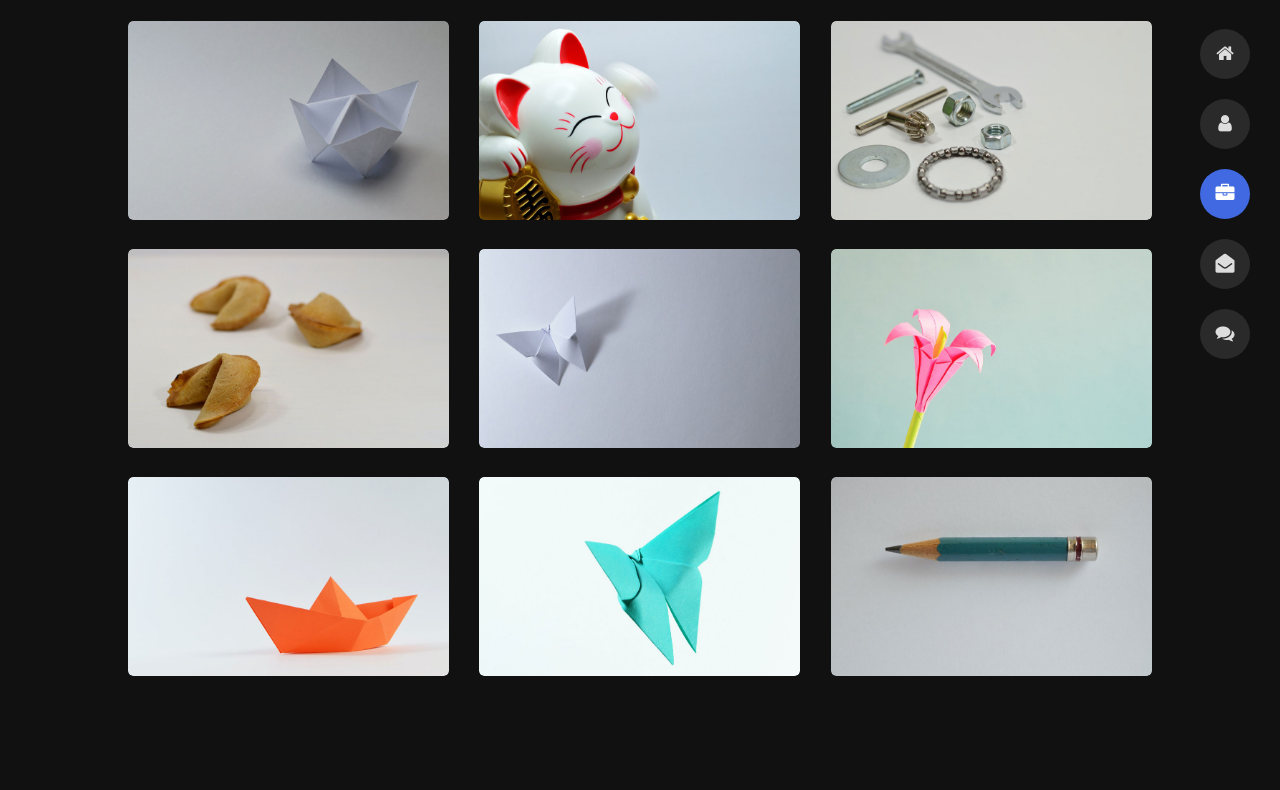
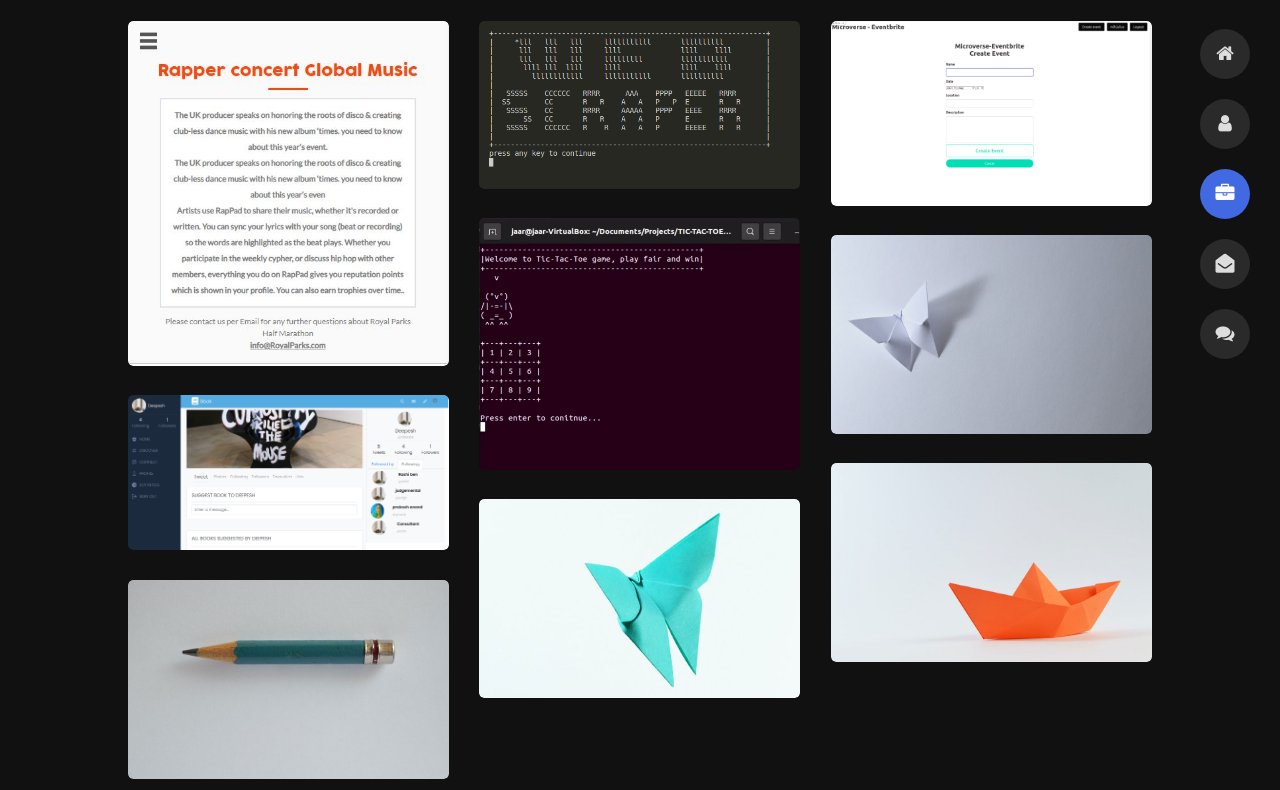
Before and after one commit to errea/my_portfolio, a plain HTML site: page portfolio.html in a window 1280 px wide. Shown: the part 206-996 px from the top of the page. Before the commit the page ends 957 px from the top, so only its background shows below. Drawn offline with nearby package versions, Linux system fonts and the light colour scheme.

Commit message:
Add modifications to site WIP

```diff
--- a/portfolio.html
+++ b/portfolio.html
@@ -97,8 +97,8 @@
 <!-- Header Ends -->
 <!-- Page Title Starts -->
 <section class="title-section text-left text-sm-center revealator-slideup revealator-once revealator-delay1">
-    <h1>my <span>portfolio</span></h1>
-    <span class="title-bg">works</span>
+    <h1>My <span>Works</span></h1>
+    <span class="title-bg">Works</span>
 </section>
 <!-- Page Title Ends -->
 <!-- Main Content Starts -->
@@ -110,32 +110,32 @@
                 <!-- Portfolio Item Starts -->
                 <li>
                     <figure>
-                        <img src="img/projects/project-1.jpg" alt="Portolio Image" />
-                        <div><span>Image Project</span></div>
+                        <img src="img/projects/html.jpeg" alt="Portolio Image" />
+                        <div><span>HTML/CSS Project</span></div>
                     </figure>
                 </li>
                 <!-- Portfolio Item Ends -->
                 <!-- Portfolio Item Starts -->
                 <li>
                     <figure>
-                        <img src="img/projects/project-2.jpg" alt="Portolio Image" />
-                        <div><span>Youtube Project</span></div>
+                        <img src="img/projects/welcomescreen.png" alt="Portolio Image" />
+                        <div><span>All Ruby Project</span></div>
                     </figure>
                 </li>
                 <!-- Portfolio Item Ends -->
                 <!-- Portfolio Item Starts -->
                 <li>
                     <figure>
-                        <img src="img/projects/project-3.jpg" alt="Portolio Image" />
-                        <div><span>Slider Project</span></div>
+                        <img src="img/projects/gh.png" alt="Portolio Image" />
+                        <div><span>All Rails project</span></div>
                     </figure>
                 </li>
                 <!-- Portfolio Item Ends -->
                 <!-- Portfolio Item Starts -->
                 <li>
                     <figure>
-                        <img src="img/projects/project-4.jpg" alt="Portolio Image" />
-                        <div><span>Local Video Project</span></div>
+                        <img src="img/projects/jk.gif" alt="Portolio Image" />
+                        <div><span>Microvere Database Project</span></div>
                     </figure>
                 </li>
                 <!-- Portfolio Item Ends -->
@@ -143,15 +143,15 @@
                 <li>
                     <figure>
                         <img src="img/projects/project-5.jpg" alt="Portolio Image" />
-                        <div><span>Image Project</span></div>
+                        <div><span>Bot Project</span></div>
                     </figure>
                 </li>
                 <!-- Portfolio Item Ends -->
                 <!-- Portfolio Item Starts -->
                 <li>
                     <figure>
-                        <img src="img/projects/project-6.jpg" alt="Portolio Image" />
-                        <div><span>Image Project</span></div>
+                        <img src="img/projects/km.png" alt="Portolio Image" />
+                        <div><span>Project</span></div>
                     </figure>
                 </li>
                 <!-- Portfolio Item Ends -->
@@ -159,7 +159,7 @@
                 <li>
                     <figure>
                         <img src="img/projects/project-7.jpg" alt="Portolio Image" />
-                        <div><span>Image Project</span></div>
+                        <div><span>Algorithm and Data Structures Project</span></div>
                     </figure>
                 </li>
                 <!-- Portfolio Item Ends -->
@@ -167,7 +167,7 @@
                 <li>
                     <figure>
                         <img src="img/projects/project-8.jpg" alt="Portolio Image" />
-                        <div><span>Image Project</span></div>
+                        <div><span> Freelance Project</span></div>
                     </figure>
                 </li>
                 <!-- Portfolio Item Ends -->
@@ -175,7 +175,7 @@
                 <li>
                     <figure>
                         <img src="img/projects/project-9.jpg" alt="Portolio Image" />
-                        <div><span>Image Project</span></div>
+                        <div><span>Learn and Grow Project</span></div>
                     </figure>
                 </li>
                 <!-- Portfolio Item Ends -->
@@ -190,25 +190,25 @@
                     <figure>
                         <!-- Project Details Starts -->
                         <figcaption>
-                            <h3>Image Project</h3>
+                            <h3>HTML/CSS Project</h3>
                             <div class="row open-sans-font">
                                 <div class="col-12 col-sm-6 mb-2">
-                                    <i class="fa fa-file-text-o pr-2"></i><span class="project-label">Project </span>: <span class="ft-wt-600 uppercase">Website</span>
+                                    <i class="fa fa-file-text-o pr-2"></i><span class="project-label">Project </span>: <span class="ft-wt-600 uppercase">Rapper concert website [Microverse Capstone]</span>
                                 </div>
                                 <div class="col-12 col-sm-6 mb-2">
-                                    <i class="fa fa-user-o pr-2"></i><span class="project-label">Client </span>: <span class="ft-wt-600 uppercase">Envato</span>
+                                    <i class="fa fa-user-o pr-2"></i><span class="project-label">Client </span>: <span class="ft-wt-600 uppercase">Rap God Concerts Event</span>
                                 </div>
                                 <div class="col-12 col-sm-6 mb-2">
                                     <i class="fa fa-code pr-2"></i><span class="project-label">Langages </span>: <span class="ft-wt-600 uppercase">HTML, CSS, Javascript</span>
                                 </div>
                                 <div class="col-12 col-sm-6 mb-2">
-                                    <i class="fa fa-external-link pr-2"></i><span class="project-label">Preview </span>: <span class="ft-wt-600 uppercase"><a href="portfolio.html#" target="_blank">www.envato.com</a></span>
+                                    <i class="fa fa-external-link pr-2"></i><span class="project-label">Preview </span>: <span class="ft-wt-600 uppercase"><a href="https://angry-roentgen-d1f203.netlify.app/" target="_blank">Project Link</a></span>
                                 </div>
                             </div>
                         </figcaption>
                         <!-- Project Details Ends -->
                         <!-- Main Project Content Starts -->
-                        <img src="img/projects/project-1.jpg" alt="Portolio Image" />
+                        <img src="img/projects/html.jpeg" alt="Portolio Image" />
                         <!-- Main Project Content Ends -->
                     </figure>
                 </li>
@@ -218,26 +218,26 @@
                     <figure>
                         <!-- Project Details Starts -->
                         <figcaption>
-                            <h3>Youtube Project</h3>
+                            <h3>All Ruby Project</h3>
                             <div class="row open-sans-font">
                                 <div class="col-6 mb-2">
-                                    <i class="fa fa-file-text-o pr-2"></i><span class="project-label">Project </span>: <span class="ft-wt-600 uppercase">Video</span>
+                                    <i class="fa fa-file-text-o pr-2"></i><span class="project-label">Project </span>: <span class="ft-wt-600 uppercase">Tic-Tac-Toe</span>
                                 </div>
                                 <div class="col-6 mb-2">
                                     <i class="fa fa-user-o pr-2"></i><span class="project-label">Client </span>: <span class="ft-wt-600 uppercase">Videohive</span>
                                 </div>
                                 <div class="col-6 mb-2">
-                                    <i class="fa fa-code pr-2"></i><span class="project-label">Langages </span>: <span class="ft-wt-600 uppercase">Adobe After Effects</span>
+                                    <i class="fa fa-code pr-2"></i><span class="project-label">Langages </span>: <span class="ft-wt-600 uppercase">Ruby</span>
                                 </div>
                                 <div class="col-6 mb-2">
-                                    <i class="fa fa-external-link pr-2"></i><span class="project-label">Preview </span>: <span class="ft-wt-600 uppercase"><a href="portfolio.html#" target="_blank">www.videohive.net</a></span>
+                                    <i class="fa fa-external-link pr-2"></i><span class="project-label">Preview </span>: <span class="ft-wt-600 uppercase"><a href="https://github.com/errea/TIC-TAC-TOE" target="_blank">Tic Tac</a></span>
                                 </div>
                             </div>
                         </figcaption>
                         <!-- Project Details Ends -->
                         <!-- Main Project Content Starts -->
                         <div class="videocontainer">
-                            <iframe class="youtube-video" src="https://www.youtube.com/embed/7e90gBu4pas?enablejsapi=1&version=3&playerapiid=ytplayer" allowfullscreen></iframe>
+                            <iframe class="loom-video" src="https://www.loom.com/share/6cbff49a319c46e89a289d4f5c2bfbe8" allowfullscreen></iframe>
                         </div>
                         <!-- Main Project Content Ends -->
                     </figure>
@@ -248,19 +248,19 @@
                     <figure>
                         <!-- Project Details Starts -->
                         <figcaption>
-                            <h3>Slider Project</h3>
+                            <h3>All Ruby Project</h3>
                             <div class="row open-sans-font">
                                 <div class="col-6 mb-2">
-                                    <i class="fa fa-file-text-o pr-2"></i><span class="project-label">Project </span>: <span class="ft-wt-600 uppercase">Website</span>
+                                    <i class="fa fa-file-text-o pr-2"></i><span class="project-label">Project </span>: <span class="ft-wt-600 uppercase">Github codebase</span>
                                 </div>
                                 <div class="col-6 mb-2">
-                                    <i class="fa fa-user-o pr-2"></i><span class="project-label">Client </span>: <span class="ft-wt-600 uppercase">Themeforest</span>
+                                    <i class="fa fa-user-o pr-2"></i><span class="project-label">Client </span>: <span class="ft-wt-600 uppercase">Eventbrite</span>
                                 </div>
                                 <div class="col-6 mb-2">
-                                    <i class="fa fa-code pr-2"></i><span class="project-label">Langages </span>: <span class="ft-wt-600 uppercase">HTML, CSS, Javascript</span>
+                                    <i class="fa fa-code pr-2"></i><span class="project-label">Langages </span>: <span class="ft-wt-600 uppercase">HTML, ERB, Bootstrap, Ruby</span>
                                 </div>
                                 <div class="col-6 mb-2">
-                                    <i class="fa fa-external-link pr-2"></i><span class="project-label">Preview </span>: <span class="ft-wt-600 uppercase"><a href="portfolio.html#" target="_blank">www.themeforest.net</a></span>
+                                    <i class="fa fa-external-link pr-2"></i><span class="project-label">Preview </span>: <span class="ft-wt-600 uppercase"><a href="portfolio.html#" target="_blank">https://github.com/errea/Private-Events</a></span>
                                 </div>
                             </div>
                         </figcaption>
@@ -275,13 +275,13 @@
                             <!-- The slideshow -->
                             <div class="carousel-inner">
                                 <div class="carousel-item active">
-                                    <img src="img/projects/project-3.jpg" alt="slide 1">
+                                    <img src="img/projects/rspec.png" alt="slide 1">
                                 </div>
                                 <div class="carousel-item">
-                                    <img src="img/projects/project-2.jpg" alt="slide 2">
+                                    <img src="img/projects/rspec.png" alt="slide 2">
                                 </div>
                                 <div class="carousel-item">
-                                    <img src="img/projects/project-1.jpg" alt="slide 3">
+                                    <img src="img/projects/rspec.png" alt="slide 3">
                                 </div>
                             </div>
                         </div>
@@ -294,7 +294,7 @@
                     <figure>
                         <!-- Project Details Starts -->
                         <figcaption>
-                            <h3>Local Video Project</h3>
+                            <h3>Ruby Project</h3>
                             <div class="row open-sans-font">
                                 <div class="col-6 mb-2">
                                     <i class="fa fa-file-text-o pr-2"></i><span class="project-label">Project </span>: <span class="ft-wt-600 uppercase">Video</span>
@@ -303,7 +303,7 @@
                                     <i class="fa fa-user-o pr-2"></i><span class="project-label">Client </span>: <span class="ft-wt-600 uppercase">Videohive</span>
                                 </div>
                                 <div class="col-6 mb-2">
-                                    <i class="fa fa-code pr-2"></i><span class="project-label">Langages </span>: <span class="ft-wt-600 uppercase">Adobe Premium</span>
+                                    <i class="fa fa-code pr-2"></i><span class="project-label">Langages </span>: <span class="ft-wt-600 uppercase">HTML, CSS, ERB, RUBY</span>
                                 </div>
                                 <div class="col-6 mb-2">
                                     <i class="fa fa-external-link pr-2"></i><span class="project-label">Preview </span>: <span class="ft-wt-600 uppercase"><a href="portfolio.html#" target="_blank">www.envato.com</a></span>
@@ -324,7 +324,7 @@
                     <figure>
                         <!-- Project Details Starts -->
                         <figcaption>
-                            <h3>Image Project</h3>
+                            <h3>Ruby Project</h3>
                             <div class="row open-sans-font">
                                 <div class="col-6 mb-2">
                                     <i class="fa fa-file-text-o pr-2"></i><span class="project-label">Project </span>: <span class="ft-wt-600 uppercase">Website</span>
@@ -352,7 +352,7 @@
                     <figure>
                         <!-- Project Details Starts -->
                         <figcaption>
-                            <h3>Image Project</h3>
+                            <h3>Ruby Project</h3>
                             <div class="row open-sans-font">
                                 <div class="col-6 mb-2">
                                     <i class="fa fa-file-text-o pr-2"></i><span class="project-label">Project </span>: <span class="ft-wt-600 uppercase">Website</span>
@@ -380,7 +380,7 @@
                     <figure>
                         <!-- Project Details Starts -->
                         <figcaption>
-                            <h3>Image Project</h3>
+                            <h3>Ruby Project</h3>
                             <div class="row open-sans-font">
                                 <div class="col-6 mb-2">
                                     <i class="fa fa-file-text-o pr-2"></i><span class="project-label">Project </span>: <span class="ft-wt-600 uppercase">Website</span>
@@ -408,7 +408,7 @@
                     <figure>
                         <!-- Project Details Starts -->
                         <figcaption>
-                            <h3>Image Project</h3>
+                            <h3>Ruby Project</h3>
                             <div class="row open-sans-font">
                                 <div class="col-6 mb-2">
                                     <i class="fa fa-file-text-o pr-2"></i><span class="project-label">Project </span>: <span class="ft-wt-600 uppercase">Website</span>
@@ -436,7 +436,7 @@
                     <figure>
                         <!-- Project Details Starts -->
                         <figcaption>
-                            <h3>Image Project</h3>
+                            <h3>Ruby Project</h3>
                             <div class="row open-sans-font">
                                 <div class="col-6 mb-2">
                                     <i class="fa fa-file-text-o pr-2"></i><span class="project-label">Project </span>: <span class="ft-wt-600 uppercase">Website</span>
```
Also changed, not shown: img/2.jpg (deleted), img/projects/gh.png (added), img/projects/html.jpeg (added), img/projects/img-mobile.jpg (renamed from img/img-mobile.jpg), img/projects/jk.gif (added), img/projects/km.png (added), img/projects/light.jpg (renamed from img/light.jpg), img/projects/rspec.png (added), img/projects/welcomescreen.png (added).
